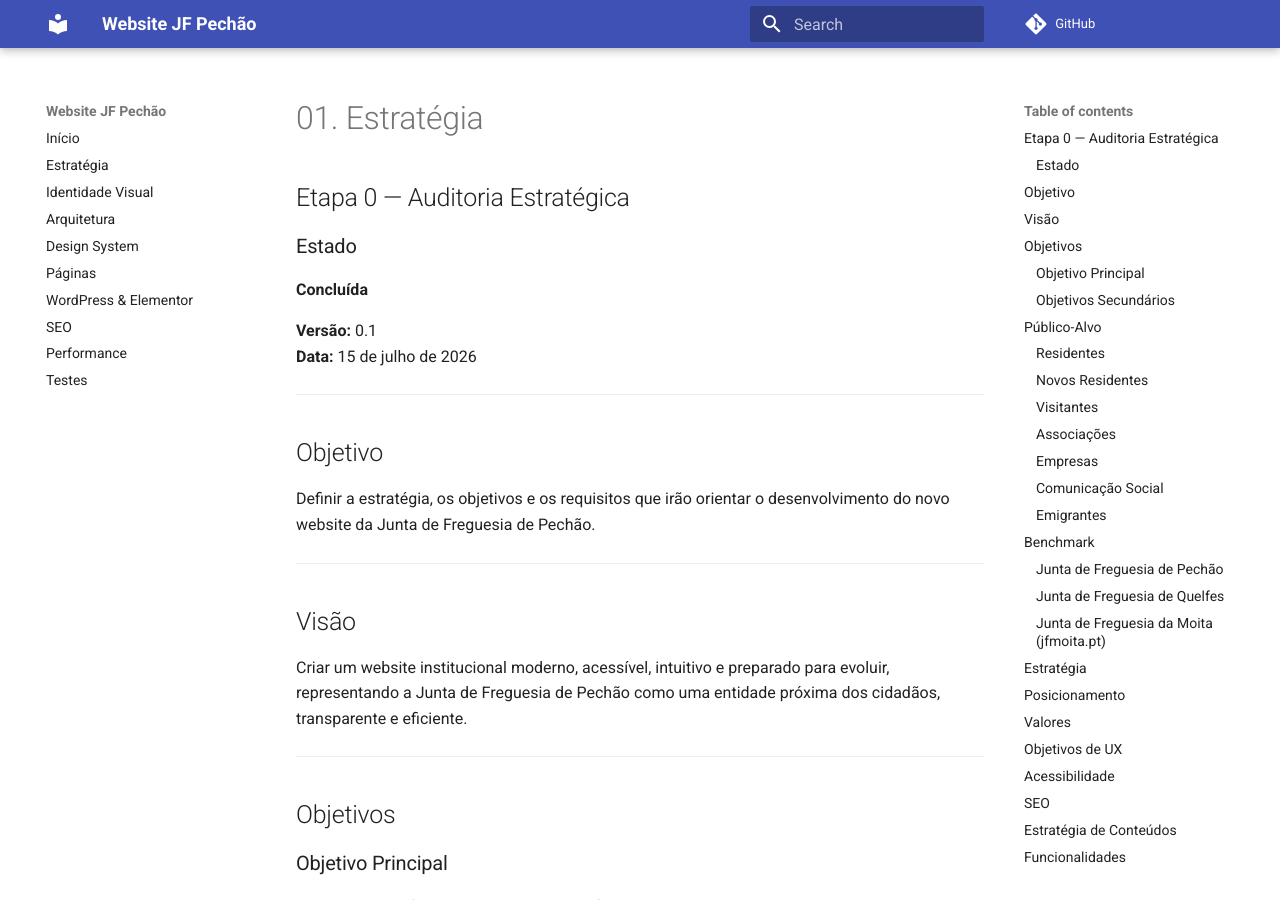
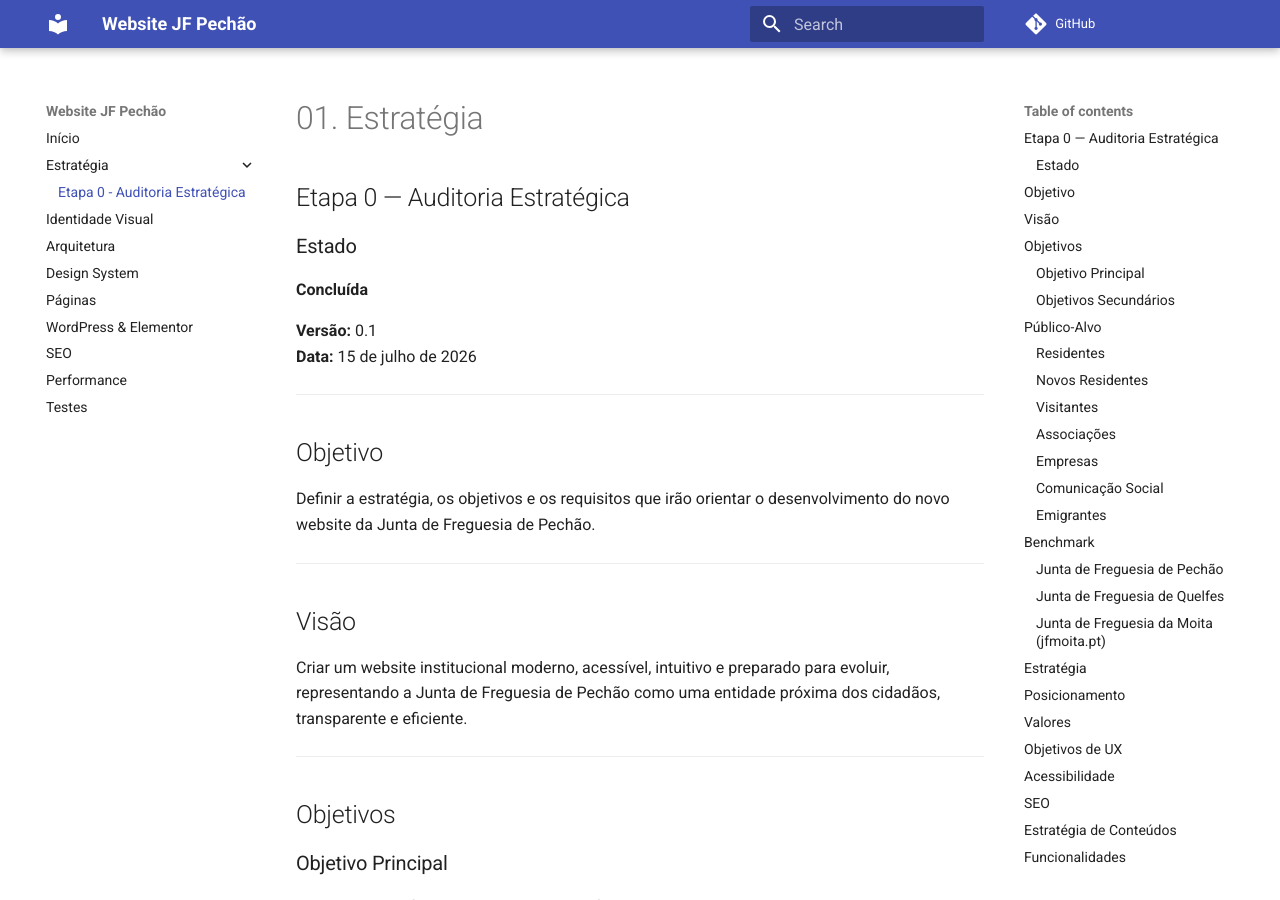
Before and after one commit to increasesolutions-ia/website-jf-pechao, an MkDocs documentation site: the page built from docs/01-estrategia.md, in a window 1280 px wide and 900 px high. Built offline with MkDocs 1.6.1 and Material for MkDocs 9.7.7, drawn with Linux system fonts in a browser that asks for light colours; comment, search, counter and statistics services are not loaded.

Commit message:
Adiciona documentação da Etapa 0

```diff
--- a/mkdocs.yml
+++ b/mkdocs.yml
@@ -11,7 +11,8 @@ theme:
 
 nav:
   - Início: index.md
-  - Estratégia: estrategia.md
+  - Estratégia:
+      - Etapa 0 - Auditoria Estratégica: 01-estrategia.md
   - Identidade Visual: identidade-visual.md
   - Arquitetura: arquitetura.md
   - Design System: design-system.md
```
